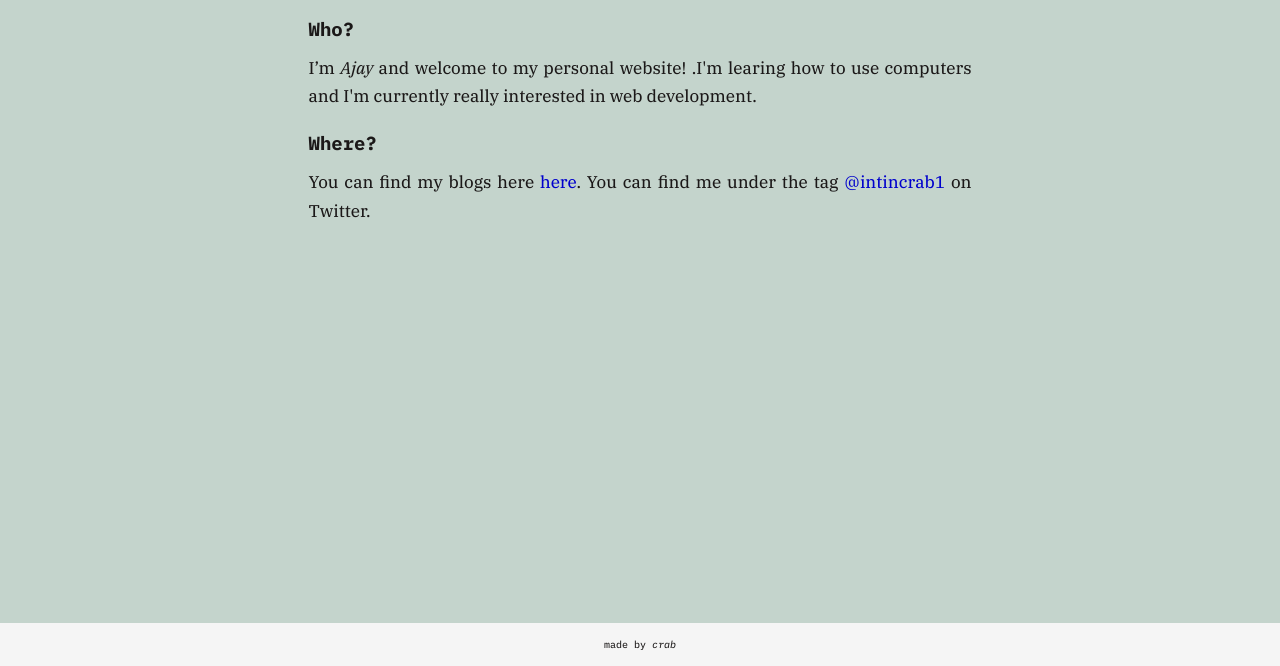
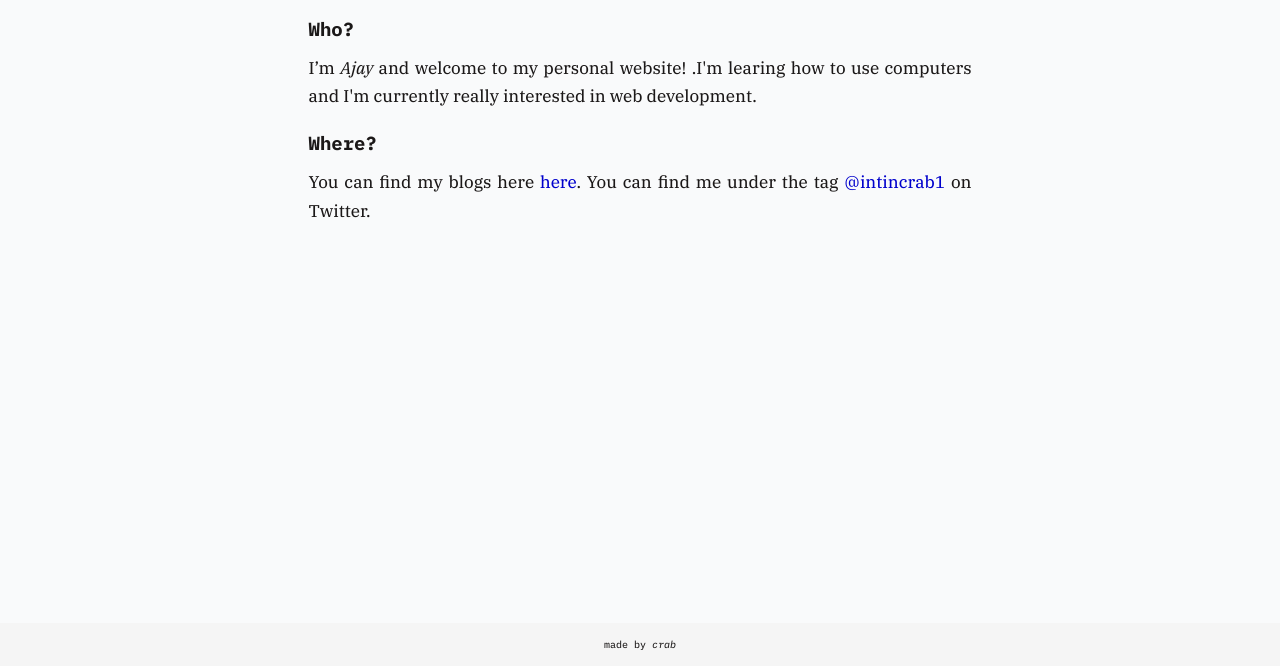
Before and after one commit to intincrab/intincrab.github.io, a plain HTML site: page index.html in a window 1280 px wide. Shown: the part 134-800 px from the top of the page. Drawn offline with Linux system fonts and the light colour scheme.

Commit message:
Update style.css

```diff
--- a/css/style.css
+++ b/css/style.css
@@ -138,7 +138,7 @@ nav a {
 
 body {
 	color: hsl(0, 5%, 10%);
-	background-color: hsl(150, 16%, 80%);
+	background-color: hsl(210, 20%, 98%);
  }
 
 header .title {
```
